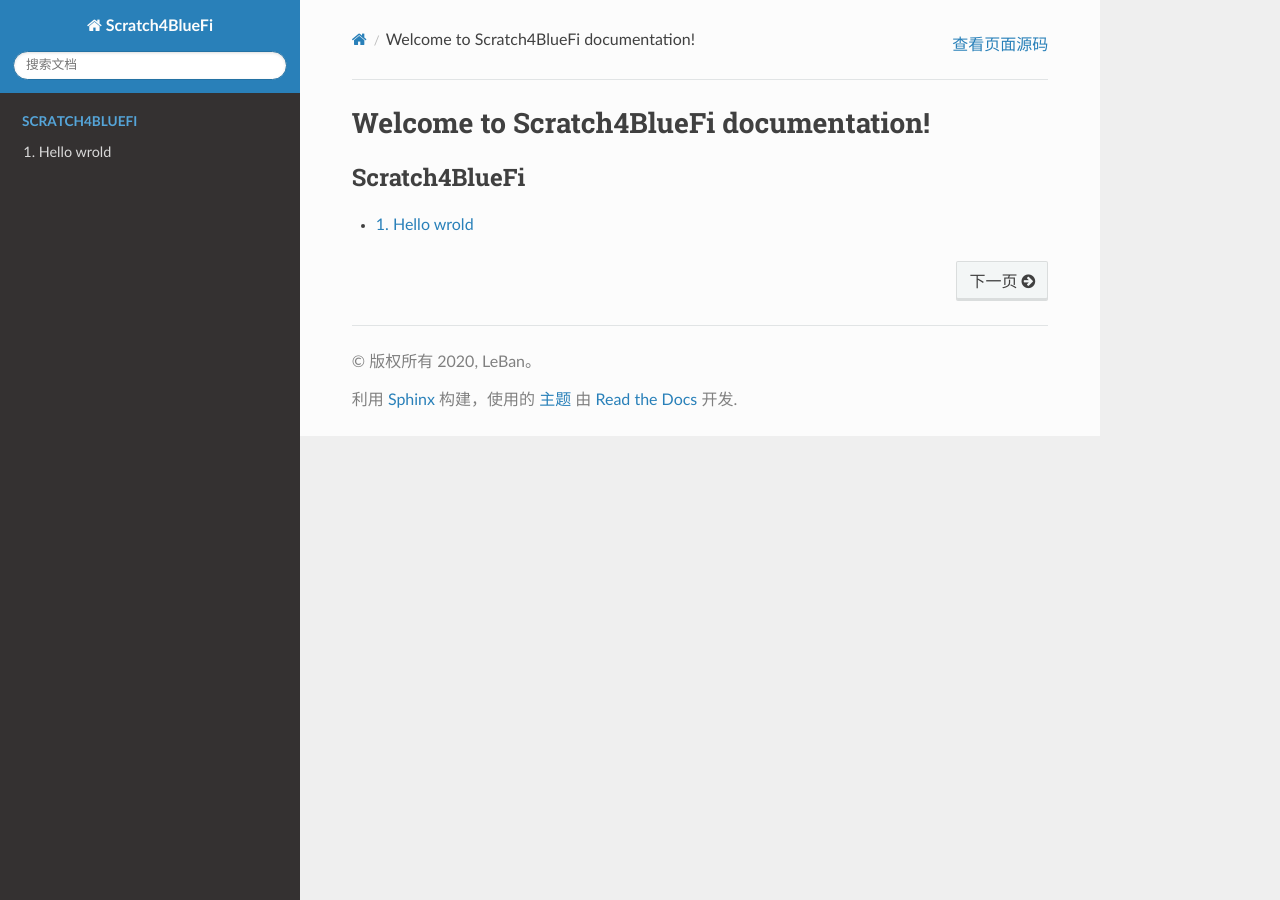
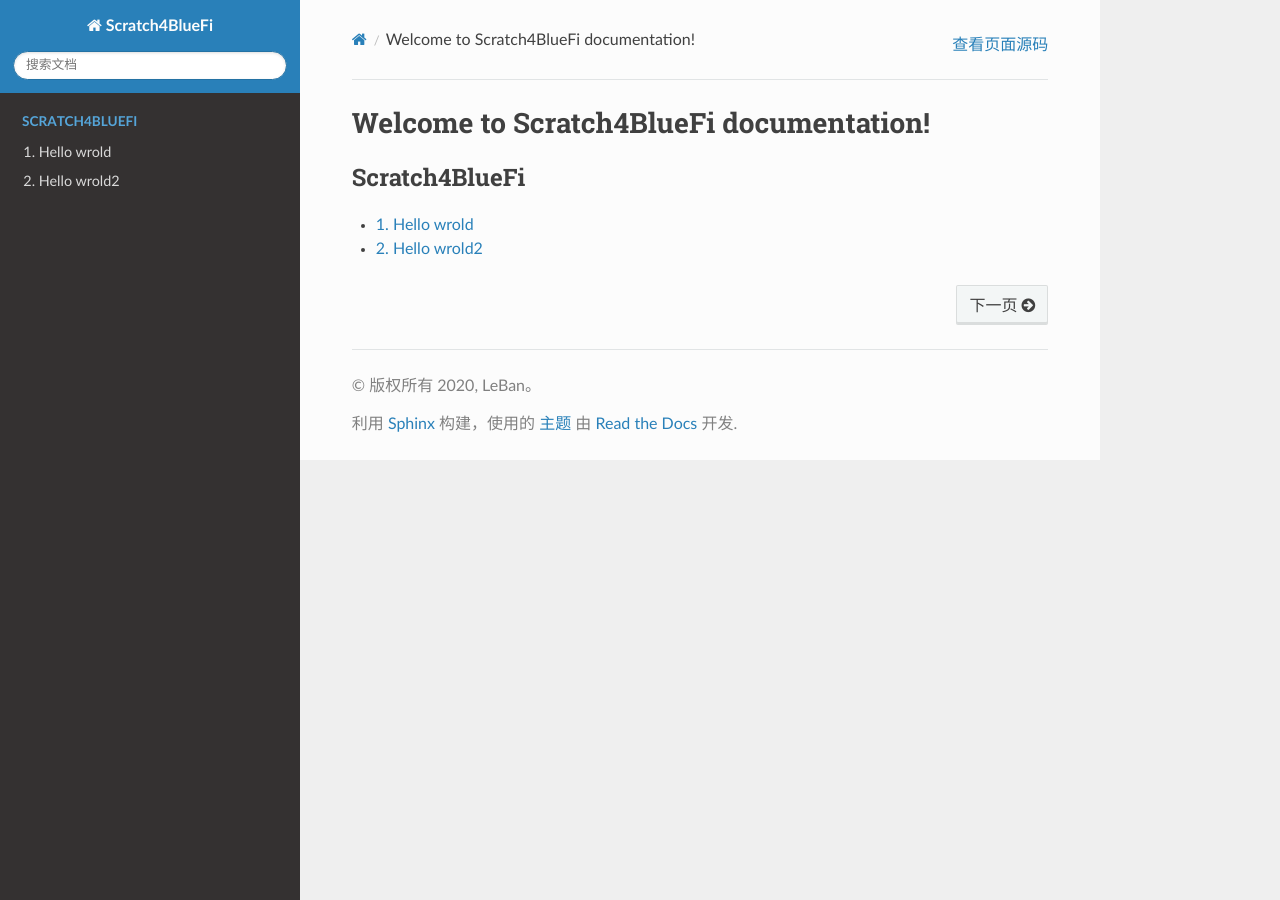
Before and after one commit to BradChan/Scratch4BlueFi, a Sphinx documentation site: the page built from source/index.rst, in a window 1280 px wide. Built offline with Sphinx 7.4.7 and the Read the Docs theme 2.0.0, drawn with Linux system fonts in a browser that asks for light colours.

```diff
--- /dev/null
+++ b/source/hello/helloworld2.rst
@@ -0,0 +1,5 @@
+====================
+Hello wrold2
+====================
+
+测试界面hello2
--- a/source/index.rst
+++ b/source/index.rst
@@ -15,3 +15,4 @@ Welcome to Scratch4BlueFi documentation!
     :numbered:
 
     hello/helloworld.rst
+    hello/helloworld2.rst
```
